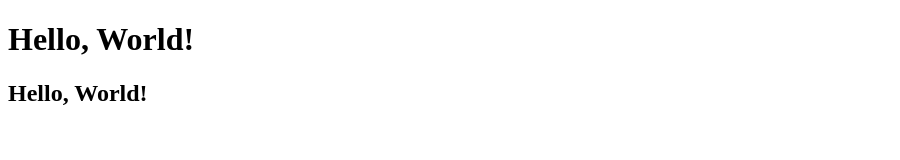
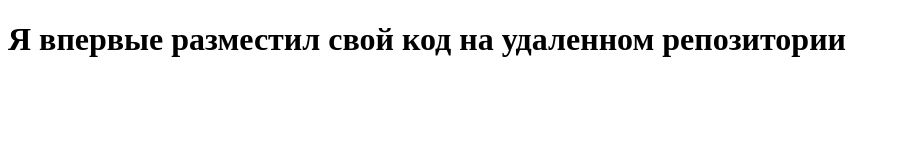
Before and after one commit to niyazvaleev/Test-repo, a plain HTML site: page index.html in a window 1280 px wide. Shown: the whole page, without its empty margins (0-900 px from the left). Drawn offline with Linux system fonts and the light colour scheme.

Commit message:
New commit

```diff
--- a/index.html
+++ b/index.html
@@ -3,11 +3,11 @@
 <head>
     <meta charset="UTF-8">
     <meta name="viewport" content="width=device-width, initial-scale=1.0">
-    <title>Document</title>
+    <title>New git project</title>
 </head>
 <body>
-    <h1>Hello, World!</h1>
-    <h2>Hello, World!</h2>
+    <h1>Я впервые разместил свой код на удаленном репозитории </h1>
+
 
 </body>
 </html>
```
